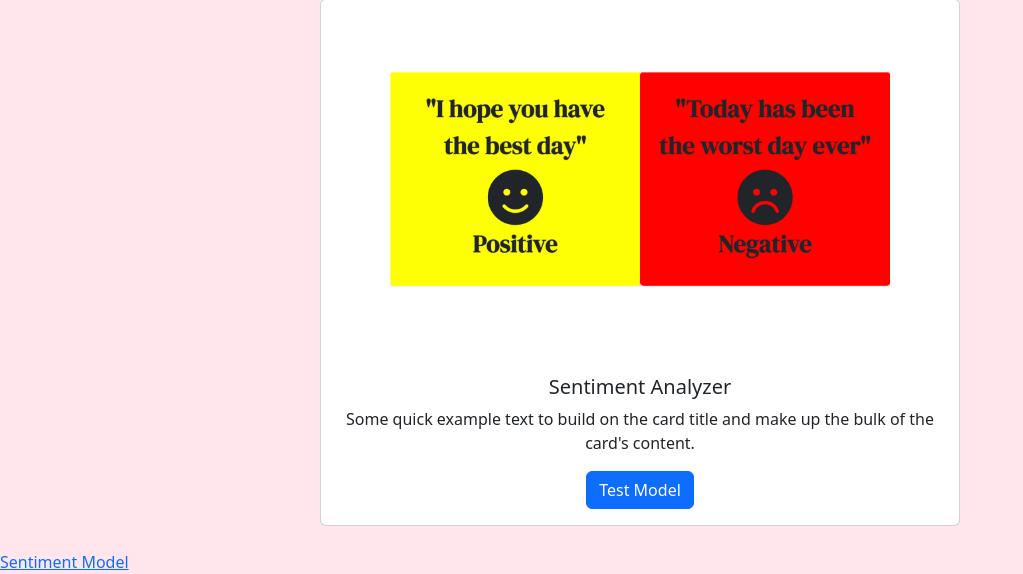
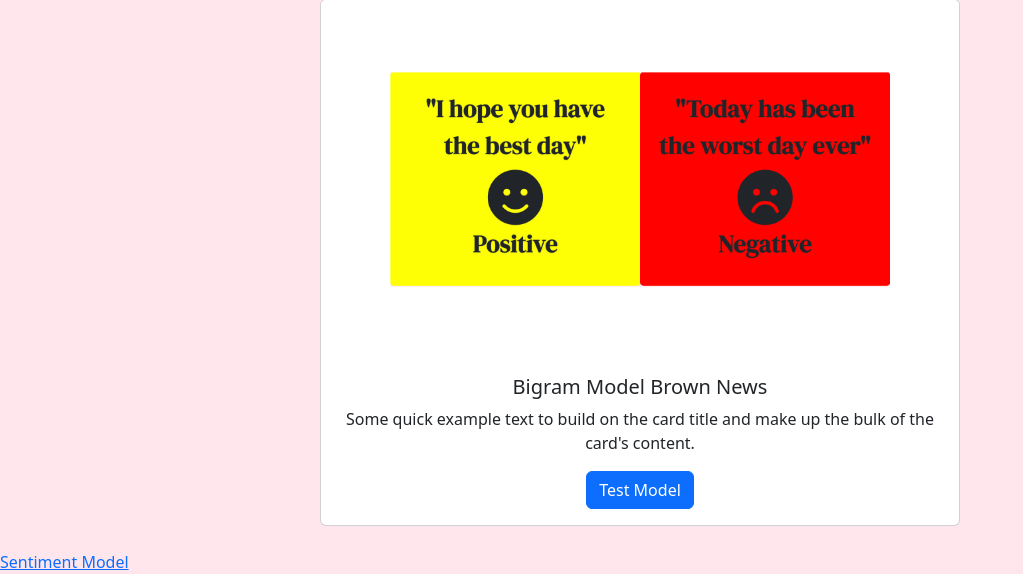
Before and after one commit to Kdinatale/LLM_Project3_New, a Flask app: page / in a window 1280 px wide. Shown: the part 728-1302 px from the top of the page, without its empty margins (0-1023 px from the left). Run offline with Flask 3, Linux system fonts and the light colour scheme; parts of the project's set-up code (start-up, migrations or seed data) failed here and were passed over.

Commit message:
Change to project name

```diff
--- a/templates/index.html
+++ b/templates/index.html
@@ -128,15 +128,15 @@
             <img
               class="card-img-top"
               src="{{ url_for('static', filename='images/sentiment_thumbnail.png') }}"
-              alt="Sentiment Analyzer Project Thumbnail"
+              alt="Bigram Model Thumbnail"
             />
             <div class="card-body">
-              <h5 class="card-title">Sentiment Analyzer</h5>
+              <h5 class="card-title">Bigram Model Brown News</h5>
               <p class="card-text">
                 Some quick example text to build on the card title and make up
                 the bulk of the card's content.
               </p>
-              <a href="/sentiment" class="btn btn-primary">Test Model</a>
+              <a href="/bigram" class="btn btn-primary">Test Model</a>
             </div>
           </div>
         </div>
```
